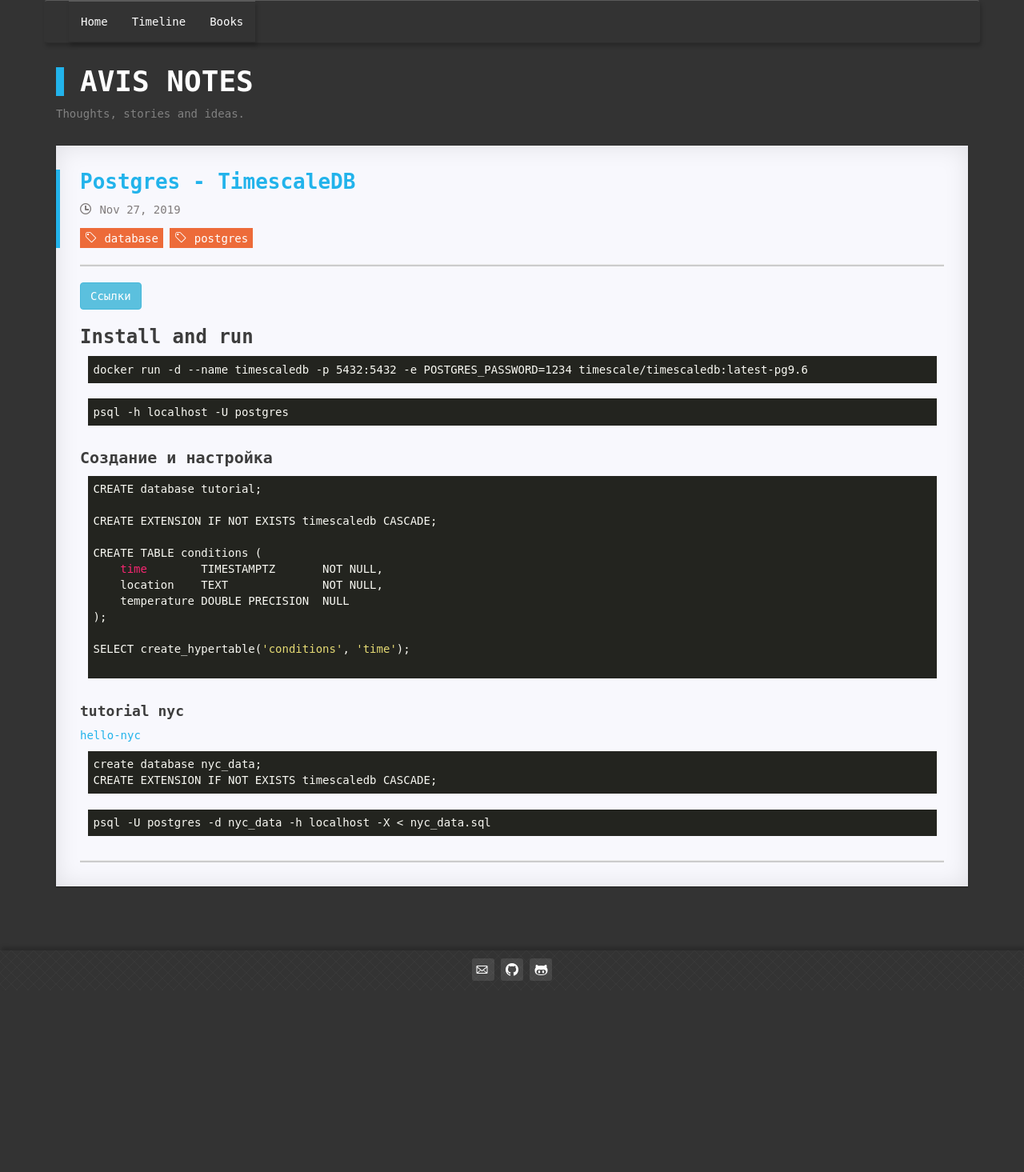
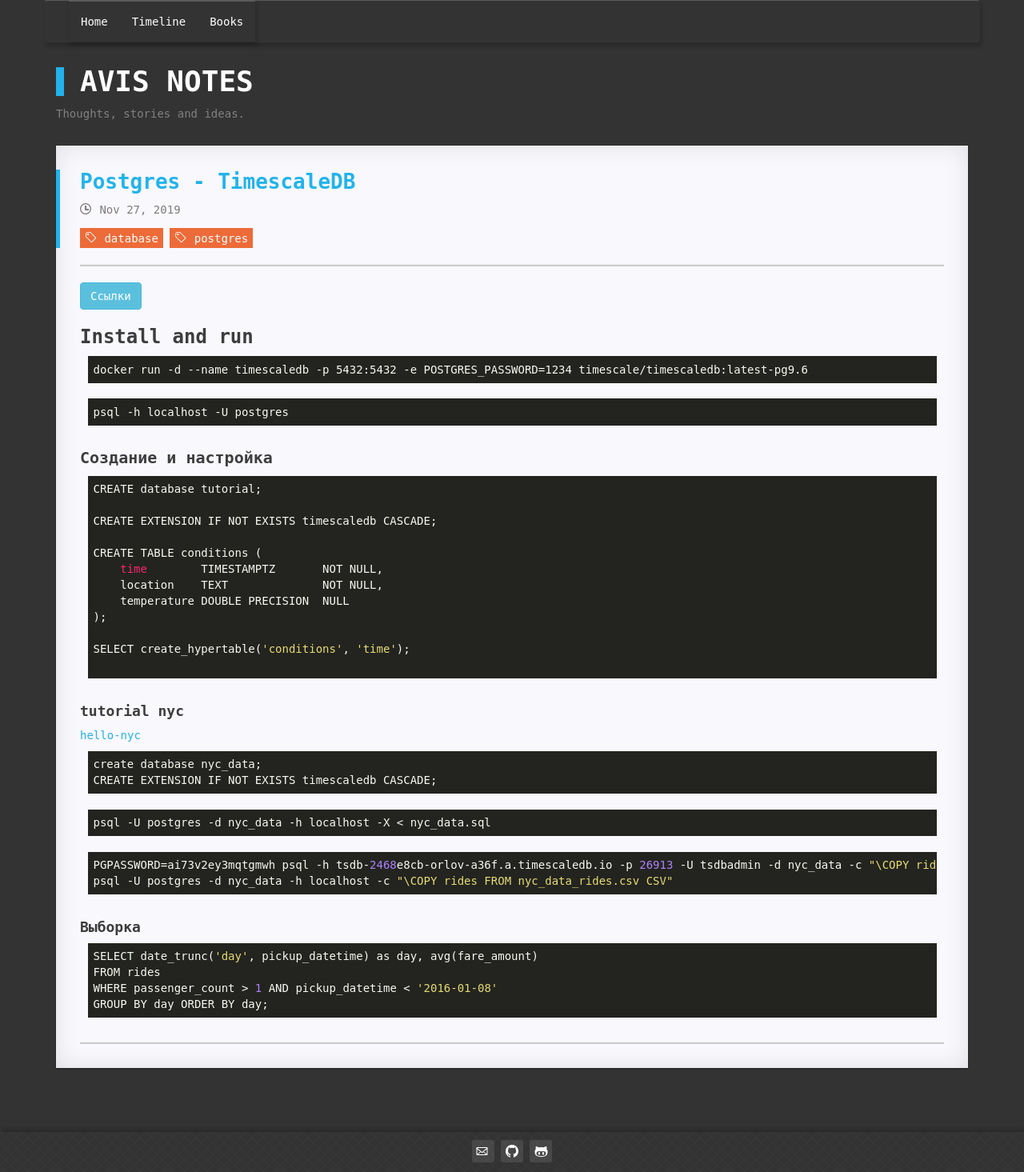
Before and after one commit to Avis20/avis20.github.io, a Jekyll site: the page built from _posts/2019-11-27-timescaledb.md, in a window 1280 px wide. Shown: the whole page at 80% size. Built offline with Jekyll 4.4.1, drawn with Linux system fonts in a browser that asks for light colours; before the commit the page ends 1238 px from its top, so only the background shows below that.

```diff
--- a/_posts/2019-11-27-timescaledb.md
+++ b/_posts/2019-11-27-timescaledb.md
@@ -47,3 +47,17 @@ CREATE EXTENSION IF NOT EXISTS timescaledb CASCADE;
 <pre><code class="perl">
 psql -U postgres -d nyc_data -h localhost -X < nyc_data.sql
 </code></pre>
+
+<pre><code class="perl">
+PGPASSWORD=ai73v2ey3mqtgmwh psql -h tsdb-2468e8cb-orlov-a36f.a.timescaledb.io -p 26913 -U tsdbadmin -d nyc_data -c "\COPY rides FROM nyc_data_rides.csv CSV"
+psql -U postgres -d nyc_data -h localhost -c "\COPY rides FROM nyc_data_rides.csv CSV"
+</code></pre>
+
+### Выборка
+
+<pre><code class="perl">
+SELECT date_trunc('day', pickup_datetime) as day, avg(fare_amount)
+FROM rides
+WHERE passenger_count > 1 AND pickup_datetime < '2016-01-08'
+GROUP BY day ORDER BY day;
+</code></pre>
```
